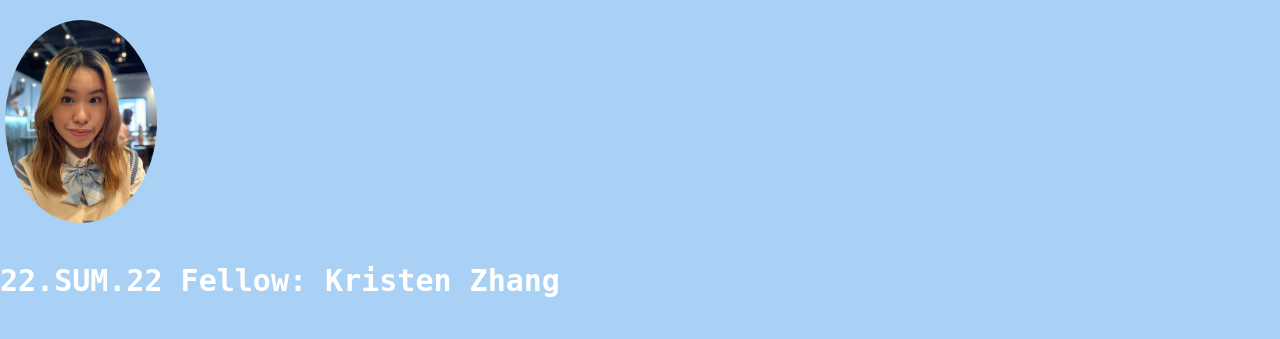
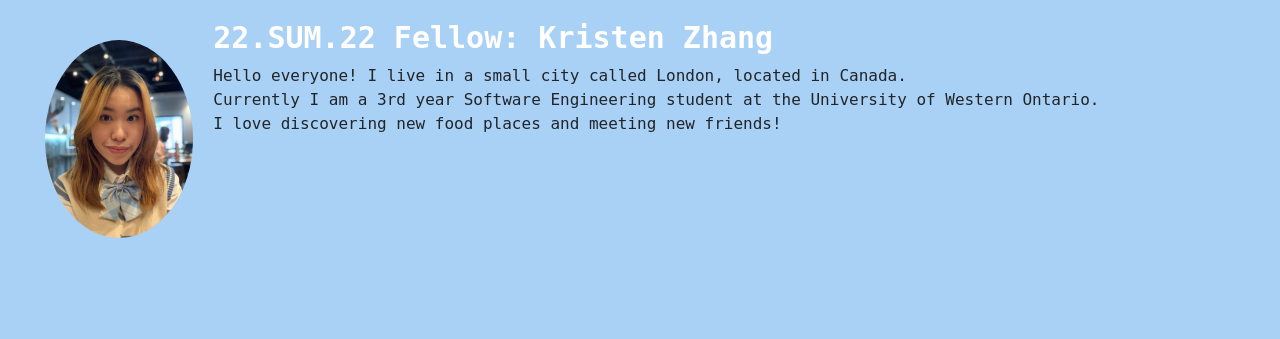
Before and after one commit to IntentusKristen/flask-blog, a Flask app: page /kristen in a window 1280 px wide. Shown: the part 56-395 px from the top of the page. Run offline with Flask 2, Linux system fonts and the light colour scheme; some libraries are stand-ins or nearby versions.

Commit message:
added about yourself bio

```diff
--- a/app/static/styles/kristen.css
+++ b/app/static/styles/kristen.css
@@ -1,4 +1,4 @@
-p, h1, h2, h3, h4, h5, h6, button {
+h1, h2, h3, h4, h5, h6, button {
     font-family: "Lucidia Console", monospace;
 }
 
@@ -9,6 +9,11 @@ body {
     overflow-x: hidden;
     font-family: "Lucidia Console", monospace;
     margin: 0px;
+}
+
+p {
+    font-family: "Lucidia Console", monospace;
+    text-align: justify;
 }
 
 .nav-bar {
@@ -54,12 +59,14 @@ body {
     text-align: left;
     height: 320px;
     margin-bottom: 50px;
+    margin-left: 25px;
 }
 
 .profile h1 {
         font-size: 30px;
         font-weight: 700;
         margin-top: -10px;
+        text-align: justify;
         color: white;
 }
 
@@ -67,9 +74,10 @@ body {
         border-radius: 50%;
         max-width: 15%;
         max-height: auto;
-        margin-left: -15px;
+        margin-left: 0px;
         margin-right: auto;
         display: block;
+        float: left;
         padding: 20px;
         object-fit: cover;
 }
--- a/app/templates/kristen_page.html
+++ b/app/templates/kristen_page.html
@@ -48,10 +48,14 @@
 
         <!-- adding my picture to my page-->
         <div class="profile">
-            <div id="profile-picture" class="profile-picture">
+            <div id="profile-picture" class="profile-picture" alt="picture of me">
                 <img src="./static/img/Kristen_Zhang.jpg"/>
             </div>
             <h1>{{ title }}</h1>
+            <p>Hello everyone! I live in a small city called London, located in Canada. <br>
+                Currently I am a 3rd year Software Engineering student at the University of Western Ontario.<br>
+                I love discovering new food places and meeting new friends!<br>
+            </p>
         </div>
     </body>
 </html>
```
